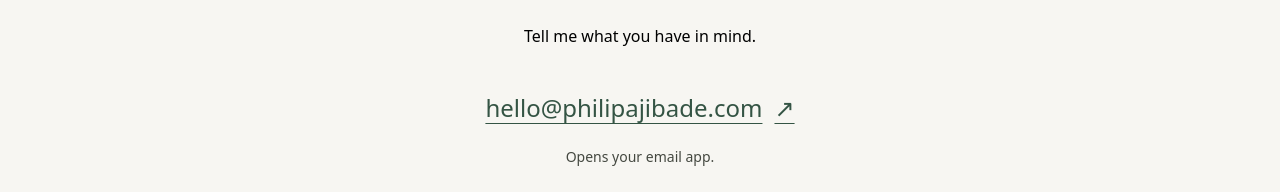
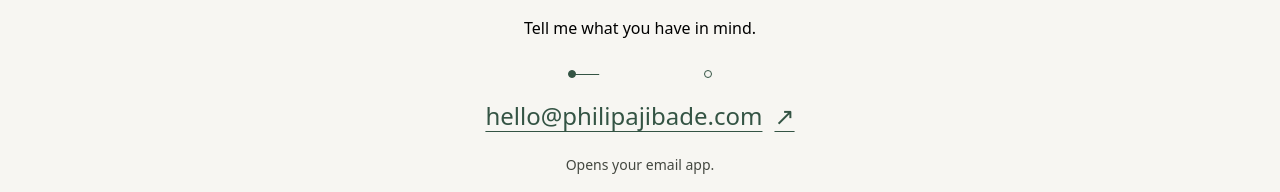
Before and after one commit to JibadeDotun/philip-ajibade-website, a Next.js app: page /contact in a window 1280 px wide. Shown: the part 403-595 px from the top of the page. Built offline with nearby package versions, Linux system fonts and the light colour scheme; no server answers; a web font is replaced by a local one.

Commit message:
Add subtle two-point connection to contact email

```diff
--- a/src/app/contact/page.module.css
+++ b/src/app/contact/page.module.css
@@ -17,13 +17,14 @@
 .intro { max-width: 44ch; margin: 24px auto 0; line-height: 1.75; text-wrap: balance; }
 .invitation { margin-top: 20px; line-height: 1.75; }
 .email {
+  position: relative;
   display: inline-flex;
   justify-content: center;
   align-items: center;
   gap: 12px;
   min-height: 44px;
   max-width: 100%;
-  margin-top: 32px;
+  margin-top: 48px;
   padding-block: 8px;
   color: var(--accent);
   font-size: clamp(1rem, 0.8rem + 1vw, 1.5rem);
@@ -31,7 +32,46 @@
   text-underline-offset: 6px;
   text-decoration-thickness: 1px;
 }
-.email span:first-child { min-width: 0; overflow-wrap: anywhere; }
+.address { min-width: 0; overflow-wrap: anywhere; }
+.connection {
+  position: absolute;
+  top: -20px;
+  left: 50%;
+  width: 144px;
+  height: 8px;
+  transform: translateX(-50%);
+  pointer-events: none;
+}
+.connectionLine {
+  position: absolute;
+  inset: 3.5px 4px auto;
+  height: 1px;
+  background: currentColor;
+  transform: scaleX(0.2);
+  transform-origin: left;
+  transition: transform 480ms cubic-bezier(0.22, 1, 0.36, 1);
+}
+.startPoint, .endPoint {
+  position: absolute;
+  top: 0;
+  width: 8px;
+  height: 8px;
+  border: 1px solid currentColor;
+  border-radius: 50%;
+  background: var(--background);
+}
+.startPoint { left: 0; background: currentColor; }
+.endPoint { right: 0; transition: background-color 180ms ease; }
+.email:focus-visible .connectionLine { transform: scaleX(1); }
+.email:focus-visible .endPoint { background: currentColor; }
+@media (hover: hover) and (pointer: fine) {
+  .email:hover .connectionLine { transform: scaleX(1); }
+  .email:hover .endPoint { background: currentColor; }
+}
+@media (hover: none) and (pointer: coarse) {
+  .connectionLine { transform: scaleX(1); }
+  .endPoint { background: currentColor; }
+}
 .arrow { flex: none; transition: transform 180ms ease; }
 .email:hover .arrow { transform: translate(2px, -2px); }
 .email:focus-visible { outline: 2px solid var(--accent); outline-offset: 6px; }
@@ -44,6 +84,8 @@
   .page { min-height: auto; padding-block: 48px; }
 }
 @media (prefers-reduced-motion: reduce) {
+  .connectionLine { transform: scaleX(1); transition: none; }
+  .endPoint { background: currentColor; transition: none; }
   .arrow { transition: none; }
   .email:hover .arrow { transform: none; }
 }
--- a/src/app/contact/page.tsx
+++ b/src/app/contact/page.tsx
@@ -15,7 +15,12 @@ export default function Page() {
         <p className={styles.intro}>A moment where people give up. A brand that doesn’t look like itself yet. A story worth capturing.</p>
         <p className={styles.invitation}>Tell me what you have in mind.</p>
         <a className={styles.email} href="mailto:hello@philipajibade.com">
-          <span>hello@philipajibade.com</span>
+          <span className={styles.connection} aria-hidden="true">
+            <span className={styles.connectionLine} />
+            <span className={styles.startPoint} />
+            <span className={styles.endPoint} />
+          </span>
+          <span className={styles.address}>hello@philipajibade.com</span>
           <span className={styles.arrow} aria-hidden="true">↗</span>
         </a>
         <p className={styles.note}>Opens your email app.</p>
```
